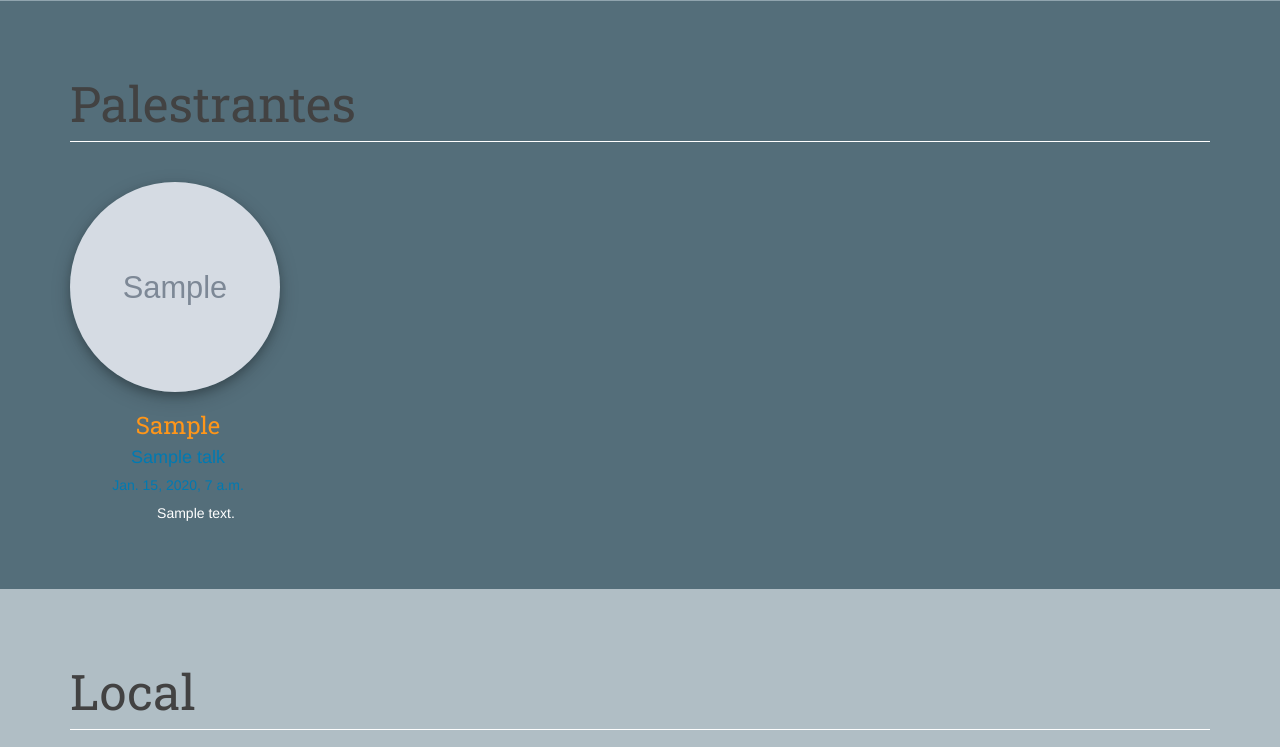
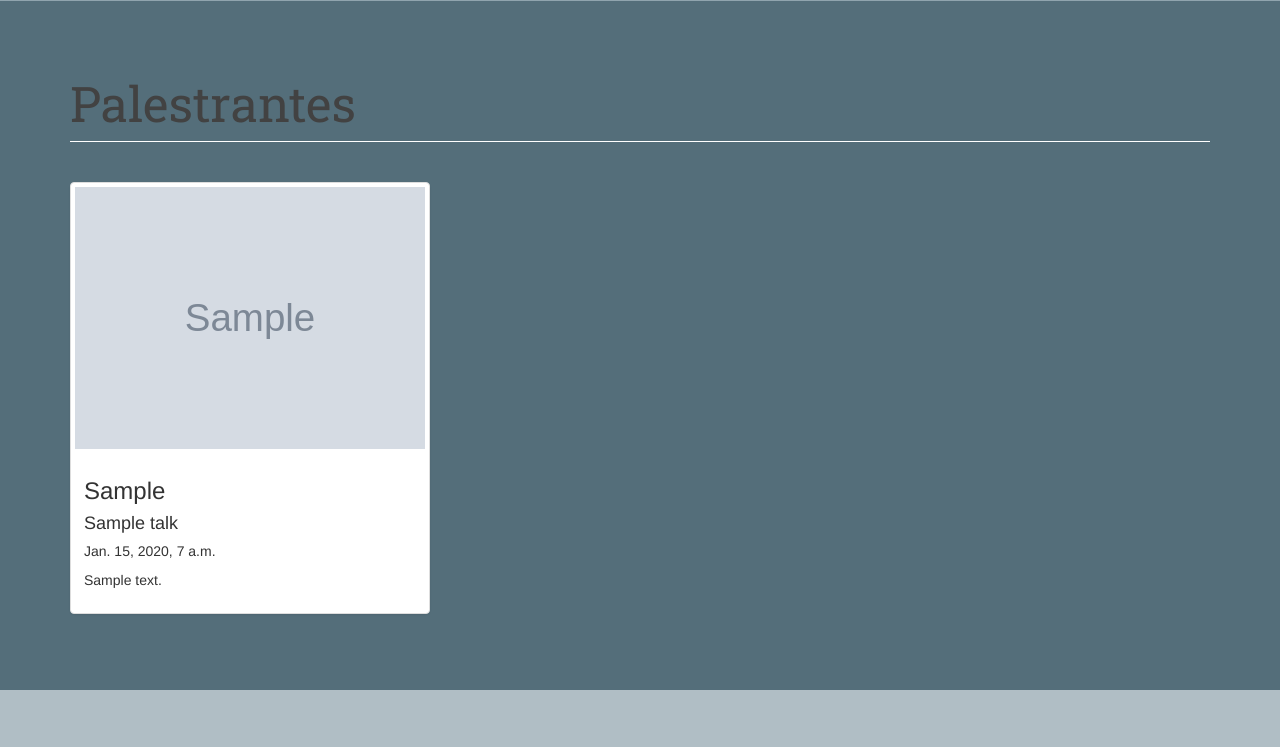
Before and after one commit to FACTOSolution/Site-Quimica, a Django app: page / in a window 1280 px wide. Shown: the part 1970-2717 px from the top of the page. Run offline with Django 3.2, Linux system fonts and the light colour scheme; tables that the repository leaves empty hold one stand-in row (values such as "Sample post"); grey boxes marked "Sample" are stand-in pictures; some libraries are stand-ins or nearby versions.

Commit message:
Atualizando interface

```diff
--- a/site_functions/static/site_functions/css/main.css
+++ b/site_functions/static/site_functions/css/main.css
@@ -110,19 +110,19 @@
 }
 
 .speaker-name {
-  margin-left: -40%;
-  color: rgb(255, 150, 25);
+  /*margin-left: -40%;*/
+  color: #ef6c00;
   font-family: 'Roboto Slab', serif;
 }
 
-.speaker-title {
-  margin-left: -40%;
-  color: rgb(0, 122, 178);
+#speaker-title {
+  /*margin-left: -40%;*/
+  color: #1A237E;
 }
 
-.speaker-description {
-  margin-left: -30%;
-  color: white;
+#speaker-description {
+  /*margin-left: -30%;*/
+  color: #ef6c00;
 }
 
 .about {
--- a/site_functions/templates/site_functions/home.html
+++ b/site_functions/templates/site_functions/home.html
@@ -67,16 +67,18 @@
 
 			<br><br>
 
-			<div class="row text-center">
+			<div class="row">
 				{% for t in talks %}
-				<div class="col-md-4">
-					<div class='image-bound'>
-						<img class="img-circle speaker-shadow" src="media/{{t.talk_speaker_photo}}">
+				<div class="col-md-4 col-sm-6">
+					<div class='thumbnail'>
+						<img class="img" src="media/{{t.talk_speaker_photo}}">
+						<div class="caption">
+							<h3>{{t.talk_speaker}}</h3>
+							<h4>{{t.talk_name}}</h4>
+							<h5>{{ t.talk_begin }}</h5>
+							<p>{{t.talk_description}}</p>
+						</div>
 					</div>
-					<h3 class="speaker-name">{{t.talk_speaker}}</h3>
-					<h4 class="speaker-title">{{t.talk_name}}</h4>
-					<h5 class="speaker-title">{{ t.talk_begin }}</h5>
-					<p class="speaker-description">{{t.talk_description}}</p>
 				</div>
 				{% endfor %}
 			</div>
@@ -121,5 +123,4 @@
 		</div>
 	</section>
 
-
 {% endblock %}
```
Also changed, not shown: site_functions/templates/site_functions/user_details.html (+16 -12 lines).
